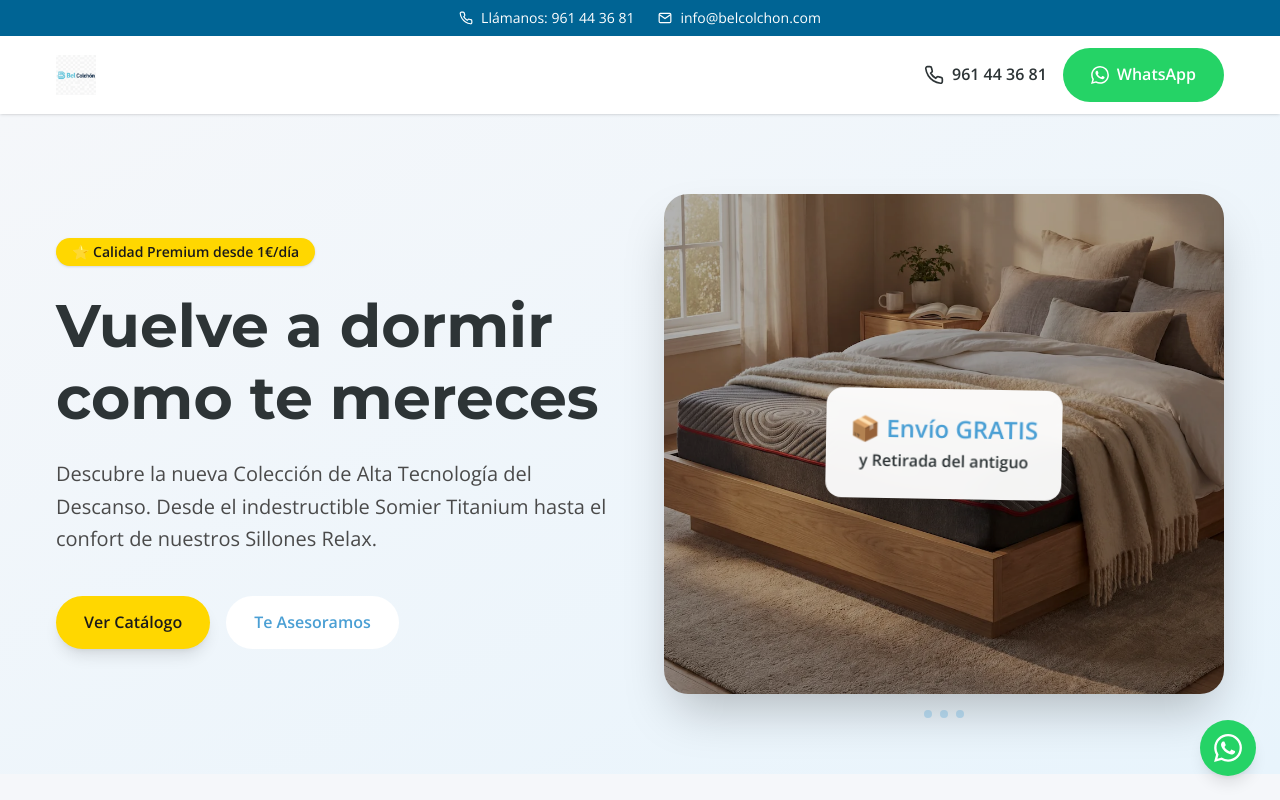
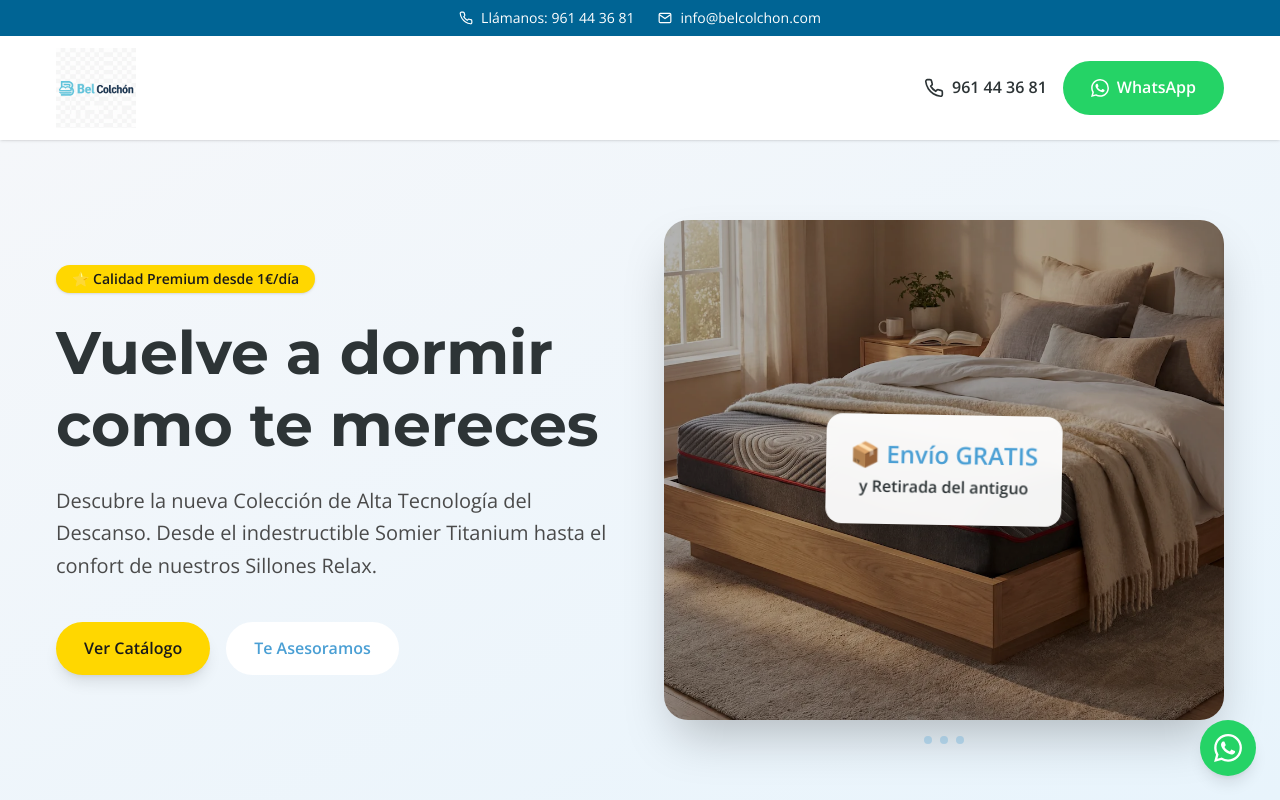
Before and after one commit to nordinrais/belcolchon-web, a Next.js app: page / in a window 1280 px wide. Shown: the top 800 px of the page. Built offline with nearby package versions, Linux system fonts and the light colour scheme.

Commit message:
Increase logo size

```diff
--- a/src/components/layout/Footer.tsx
+++ b/src/components/layout/Footer.tsx
@@ -11,9 +11,9 @@ export default function Footer() {
                         <Image
                             src="/images/logo-belcolchon-nuevo.png"
                             alt="Bel Colchón"
-                            width={120}
-                            height={40}
-                            className="h-10 w-auto brightness-0 invert"
+                            width={180}
+                            height={60}
+                            className="h-12 w-auto brightness-0 invert"
                         />
                     </Link>
 
--- a/src/components/layout/Navbar.tsx
+++ b/src/components/layout/Navbar.tsx
@@ -33,9 +33,9 @@ export default function Navbar() {
                         <Image
                             src="/images/logo-belcolchon-nuevo.png"
                             alt="Bel Colchón"
-                            width={140}
-                            height={50}
-                            className="h-10 w-auto"
+                            width={220}
+                            height={80}
+                            className="h-16 md:h-20 w-auto"
                             priority
                         />
                     </Link>
```
